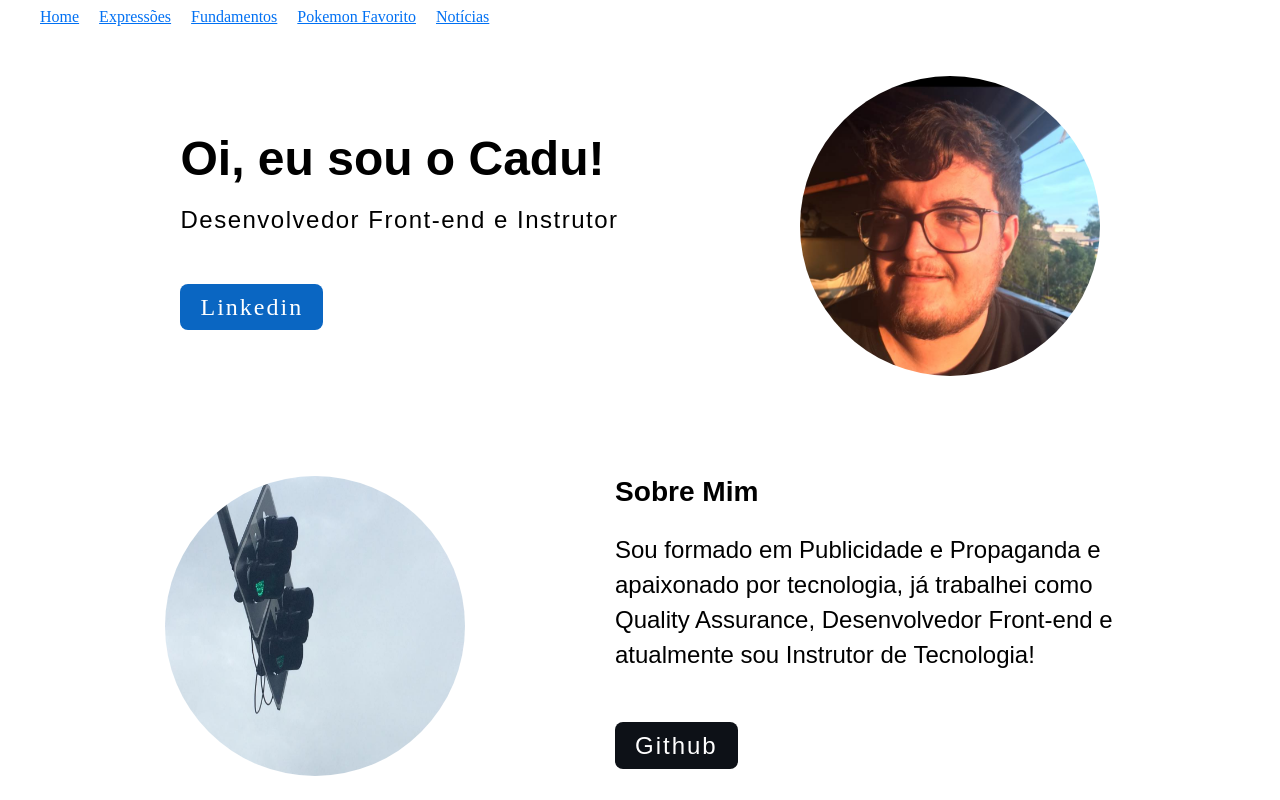
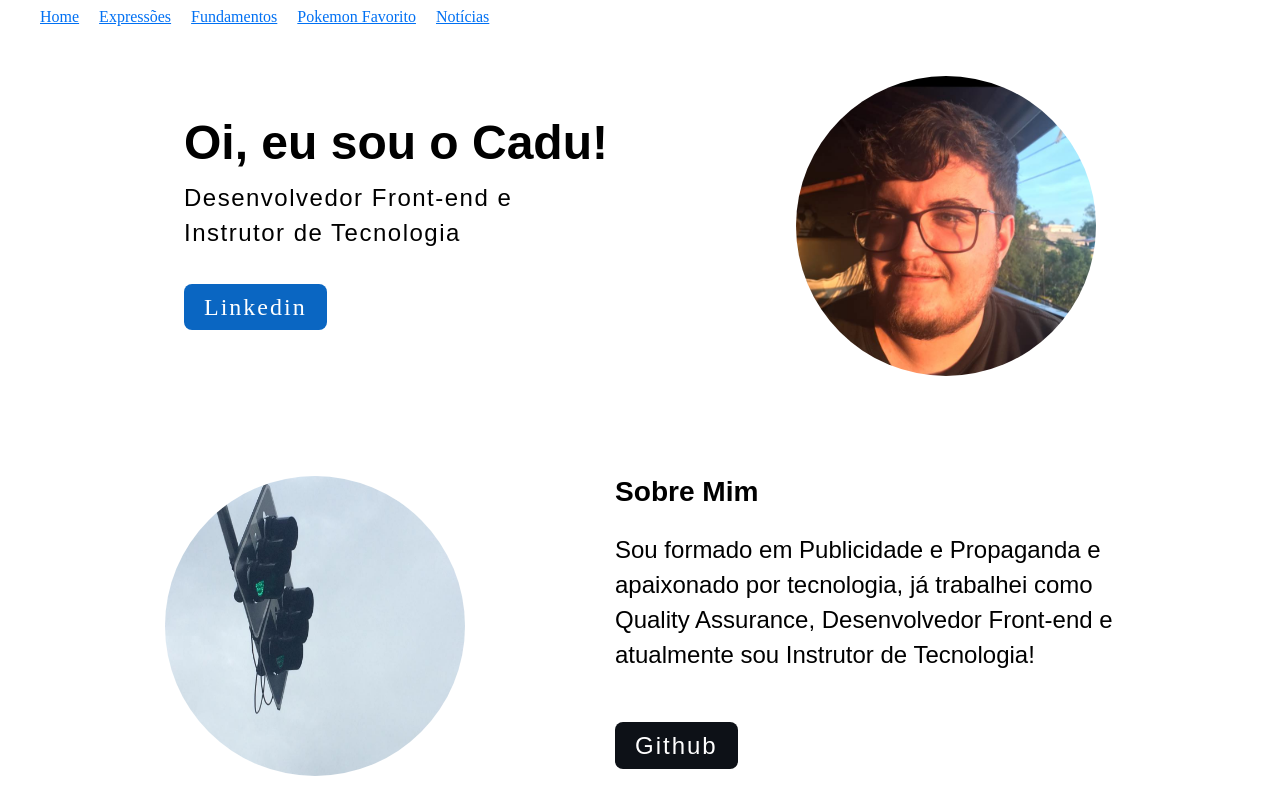
Before and after one commit to cpwaldow/caduverso, a Next.js app: page / in a window 1280 px wide. Built offline with nearby package versions, Linux system fonts and the light colour scheme.

Commit message:
adicionando texto no job title e alterando espaçamento

```diff
--- a/pages/index.js
+++ b/pages/index.js
@@ -26,7 +26,9 @@ export default function Home() {
         <section className={`${S.container} ${S.first_section}`}>
           <section>
             <h1 className={S.name}>Oi, eu sou o Cadu!</h1>
-            <p className={S.job}>Desenvolvedor Front-end e Instrutor</p>
+            <p className={S.job}>
+              Desenvolvedor Front-end e Instrutor de Tecnologia
+            </p>
             <Link href="https://www.linkedin.com/in/carlos-waldow/">
               <a target="_blank" className={`${S.btn} ${S.linkedin_color}`}>
                 Linkedin
--- a/styles/Index.module.css
+++ b/styles/Index.module.css
@@ -14,6 +14,7 @@
   justify-content: space-around;
   margin-bottom: 100px;
   margin-top: 50px;
+  line-height: 35px;
 }
 
 .second_section {
@@ -29,8 +30,9 @@
 .job {
   font-size: 1.5rem;
   letter-spacing: 1.5px;
-  margin: 0 0 60px 0;
+  margin: 0 0 40px 0;
   padding: 0;
+  width: 330px;
 }
 
 .name , .job {
```
